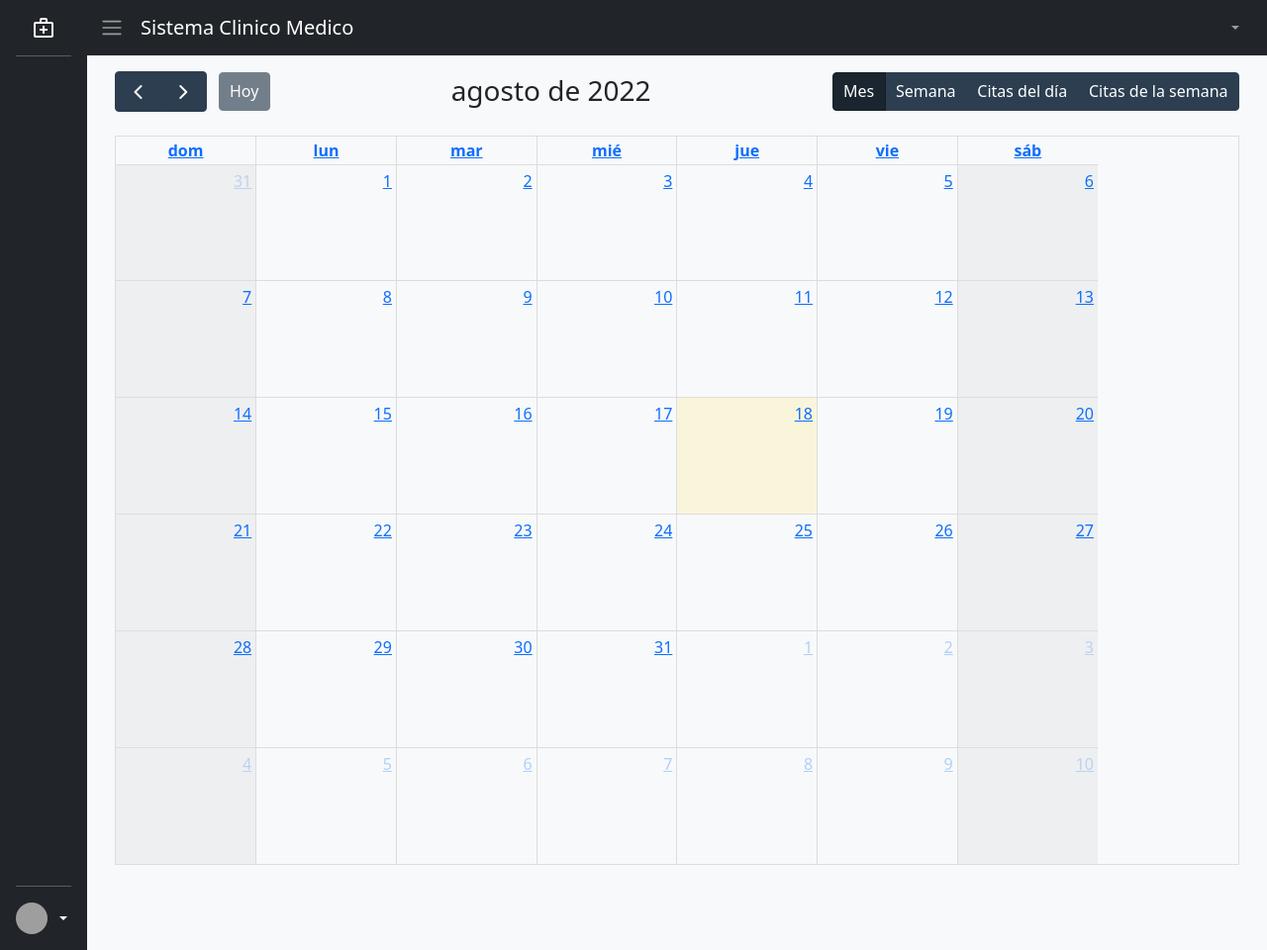
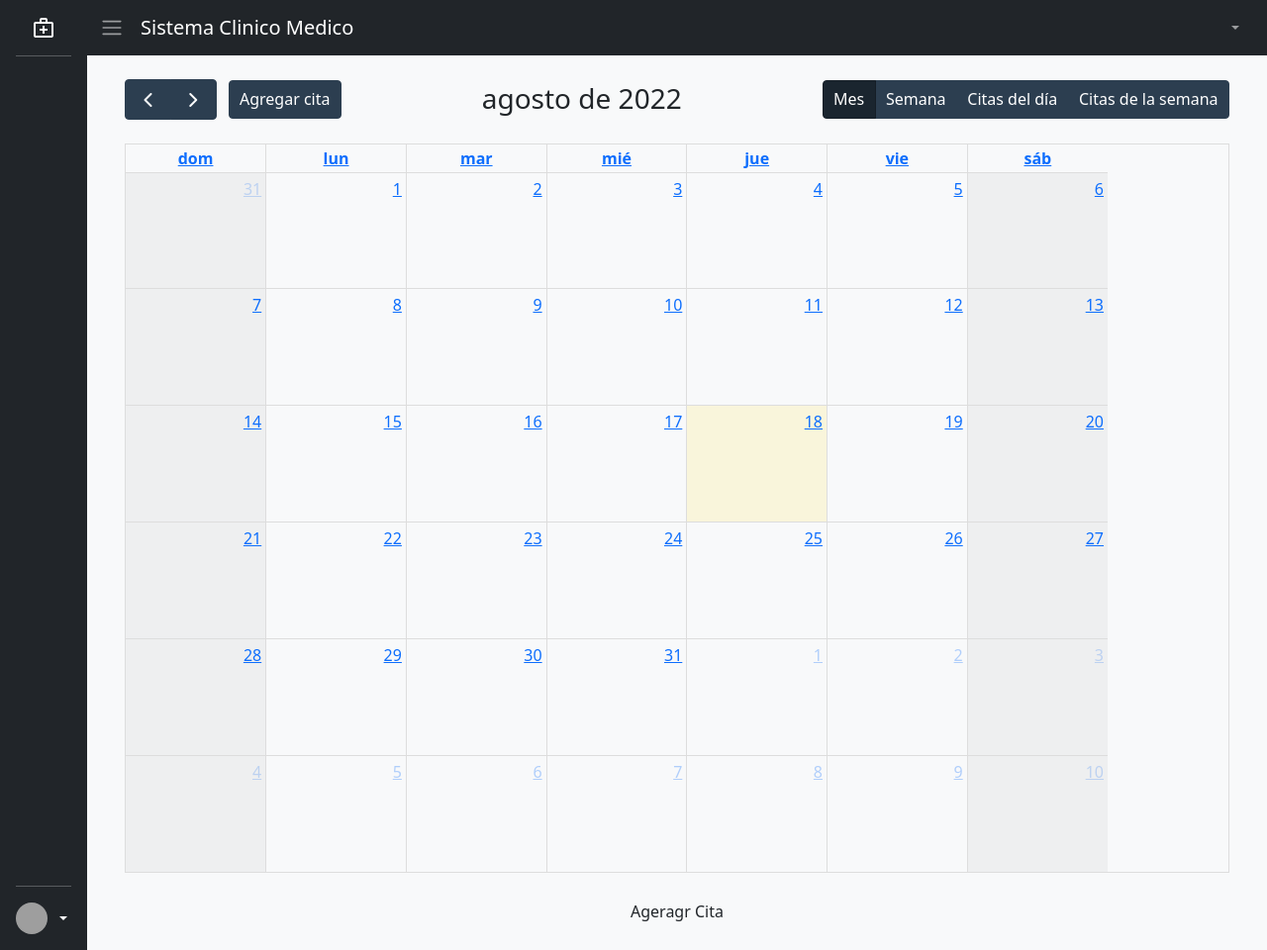
Before and after one commit to code-geeks-dsi/sistema_clinico_medico, a Django app: page /expediente/agenda/ in a window 1280 px wide. Shown: the whole page at 99% size. Run offline with Django 3.2, Linux system fonts and the light colour scheme; lists and menus that the app fills with data are empty; parts of the project's set-up code (start-up, migrations or seed data) failed here and were passed over; grey boxes are pictures that could not be loaded.

Commit message:
Se creo función para programar citas

```diff
--- a/modulo_expediente/models.py
+++ b/modulo_expediente/models.py
@@ -293,10 +293,11 @@ class CitaConsulta(models.Model):
         ('3','Baja'),
     )
     id_cita_consulta=models.AutoField(primary_key=True)
-    fecha_cita=models.DateTimeField()
+    expediente=models.ForeignKey('Expediente', models.DO_NOTHING, null=False, blank=False)
     prioridad_paciente=models.CharField(max_length=1, choices=OPCIONES_PRIORIDAD, blank=False, null=False)
     observacion=models.CharField(max_length=80, blank=True, null=True)
-    expediente=models.ForeignKey('Expediente', models.DO_NOTHING, null=False, blank=False)
+    fecha_cita=models.DateTimeField()
+    empleado=models.ForeignKey('modulo_control.Empleado',on_delete=models.DO_NOTHING,null=True, blank=True)
 
 ###Modelo de prueba para amazon s3
 class Archivo(models.Model):
--- a/modulo_expediente/urls.py
+++ b/modulo_expediente/urls.py
@@ -12,6 +12,7 @@ ReferenciaMedicaUpdate, ReferenciaMedicaPdfView)
 from modulo_expediente.views.RecetaMedica import RecetaMedicaPdfView
 from modulo_expediente.views.DocumentosExternos import ExamenesExternosCreateView, DocumentosExternosURLview, DocumentosExternosURLDownload
 from modulo_expediente.views.ContieneConsulta import (agregar_cola,get_cola ,eliminar_cola )
+from modulo_expediente.views.Agenda import CrearCitaConsultaView
 urlpatterns = [
     # Expediente
     path('paciente/',busqueda_paciente, name='busqueda_paciente'),
@@ -58,6 +59,7 @@ urlpatterns = [
     path('consulta/<int:id_consulta>/control-subsecuente/',CreateControlSubsecuente.as_view(),name='control-subsecuente-create'),
     # Agenda
     path('agenda/', AgendaView.as_view(),name='ver_agenda'),
+    path('consulta/<int:id_consulta>/programar-cita/<int:id_expediente>', CrearCitaConsultaView.as_view(), name='crear-cita-consulta'),
     ###URL de Pruebas para visualización de archivos en S3
    # path('documento/<int:id_documento>/', storageurl, name="storage-url")
     path('consulta/<int:id_consulta>/agregar-documento-externo/', ExamenesExternosCreateView.as_view(), name="create_examenes_externos"),
--- a/templates/expediente/agenda.html
+++ b/templates/expediente/agenda.html
@@ -10,9 +10,70 @@
 <!--Titulo-->
 {% block titulo %} Agenda {% endblock %}
 {% block content %}
-<div class="container-fluid">
+<div class="container pt-2">
   <div class="row">
     <div id='calendar'></div>
+  </div>
+  <div class="text-center pt-3">
+    <a class="btn btnCustom1 w-0 my-1" data-bs-toggle="modal" data-bs-target="#modal_agregar_cita">Ageragr Cita</a>
+  </div>
+</div>
+
+<!--Modal Agregar Cita-->
+<div class="modal fade" id="modal_agregar_cita" tabindex="-1" aria-hidden="true" aria-labelledby="modalTitle">
+  <div class="modal-dialog modal-xl">
+    <div class="modal-content">
+      <div class="modal-header">
+        <h5 class="modal-title">Agregar Cita</h5>
+        <button type="button" class="btn-close" data-bs-dismiss="modal" aria-label="Close"></button>
+      </div>
+      <div class="modal-body">
+        <!-- Formulario para agregar Cita -->
+        <form action="" id="form_cita">
+          <div class="row">
+            <!--Cliente-->
+            <div class="col-md-12 col-lg-6">
+              <div class="mb-3 mt-3">
+                <label for="cliente" class="form-label">Cliente</label>
+
+                <div id="emailHelp" class="form-text"></div>
+              </div>
+            </div>
+            <!--Proceso-->
+            <div class="col-md-12 col-lg-6">
+              <div class="mb-3 mt-3">
+                <label for="proceso" class="form-label">Proceso</label>
+
+                <div id="emailHelp" class="form-text"></div>
+              </div>
+            </div>
+            <!--Fecha-->
+            <div class="col-md-12 col-lg-6">
+              <div class="mb-3 mt-3">
+                <label for="fecha_inicio" class="form-label">Fecha</label>
+
+                <div id="emailHelp" class="form-text"></div>
+              </div>
+            </div>
+            <!--Hora-->
+            <div class="col-md-12 col-lg-6">
+              <div class="mb-3 mt-3">
+                <label for="hora_inicio" class="form-label">Hora</label>
+
+                <div id="emailHelp" class="form-text"></div>
+              </div>
+            </div>
+          </div>
+        </form>
+      </div>
+      <div class="modal-footer">
+        <div class="spinner-border text-primary" role="status" id="load">
+          <span class="visually-hidden">Loading...</span>
+        </div>
+        <button type="button" class="btn btn-secondary" data-bs-dismiss="modal">Cerrar</button>
+        <button type="button" class="btn btnCustom2" id="btn_agregar_cita">Agregar Cita</button>
+      </div>
+    </div>
   </div>
 </div>
 {% endblock %}
@@ -37,8 +98,17 @@
 
       var calendar = new FullCalendar.Calendar(calendarEl, {
         locale: 'es',
+        //Colocando boton personalizado
+        customButtons: {
+          agregar_cita: {
+            text: 'Agregar cita',
+            click: function() {
+              $("#modal_agregar_cita").modal("show");
+            }
+          }
+        },
         headerToolbar: {
-          left: 'prev,next today',
+          left: 'prev,next agregar_cita',
           center: 'title',
           right: 'dayGridMonth,timeGridWeek,listDay,listWeek'
         },
--- a/templates/expediente/examenes_externos/almacenar_examenes_externos.html
+++ b/templates/expediente/examenes_externos/almacenar_examenes_externos.html
@@ -97,7 +97,7 @@
             <div class="modal-content">
                 <div class="modal-header">
                     <h5 class="modal-title text-center">Eliminar Archivos</h5>
-                    <button type="button" class="btn-close" aria-label="Cerrar" id="cerar_modal_busqueda_medicamento"></button>
+                    <button type="button" class="btn-close" aria-label="Cerrar" data-bs-dismiss="modal" id="cerar_modal_busqueda_medicamento"></button>
                 </div>
                 <div class="modal-body text-center">
                     <p>¿Desea eliminar este archivo?</p>
```
Also changed, not shown: modulo_expediente/forms.py (+30 -1 lines), modulo_expediente/views/Agenda.py (added, +22 -0 lines), modulo_expediente/views/ConsultaMedica.py (+7 -2 lines), templates/expediente/consulta.html (+51 -5 lines), modulo_expediente/migrations/0014_citaconsulta_empleado.py (added).
